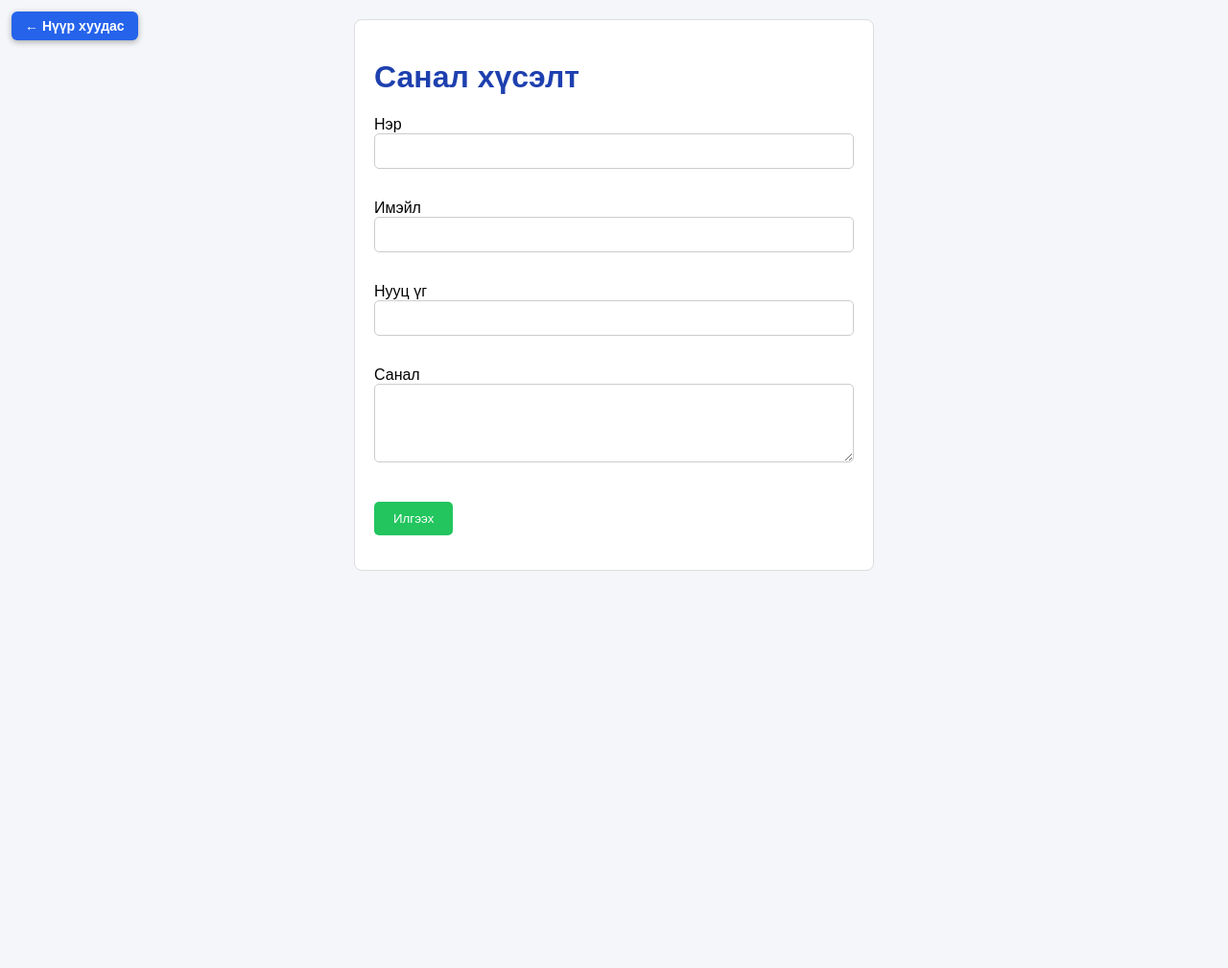
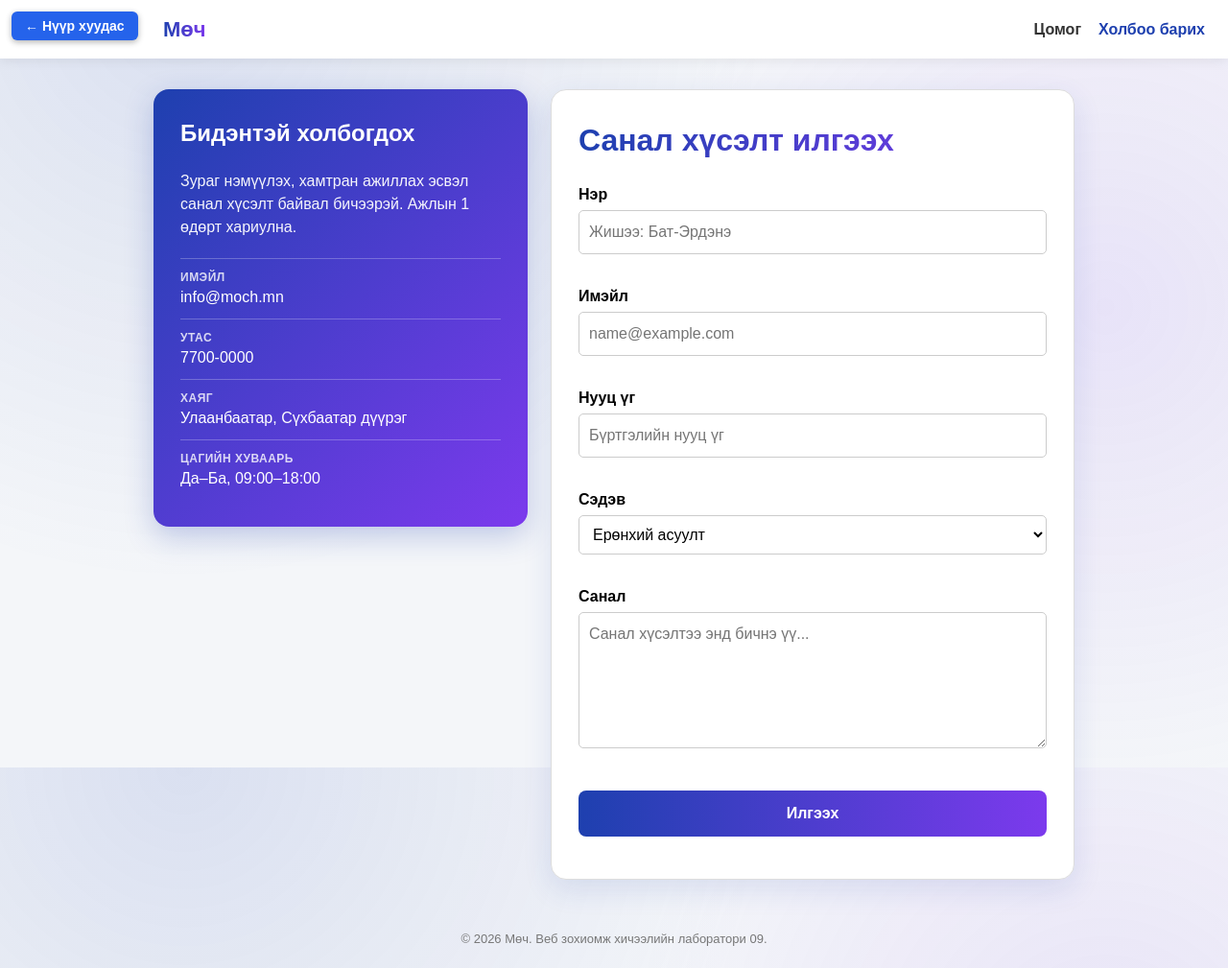
Before and after one commit to khuvizya/web-development-lab, a plain HTML site: page lab-09/index.html in a window 1280 px wide. Shown: the whole page at 96% size. Before the commit the page ends 800 px from the top, so only its background shows below. Drawn offline with Linux system fonts and the light colour scheme.

Commit message:
push lab-09

```diff
--- a/lab-09/index.html
+++ b/lab-09/index.html
@@ -3,34 +3,65 @@
 <head>
   <meta charset="UTF-8">
   <meta name="viewport" content="width=device-width, initial-scale=1.0">
-  <title>Лаб 9: JavaScript validation</title>
+  <title>Лаб 9: Мөч — Холбоо барих</title>
   <link rel="stylesheet" href="style.css">
 </head>
 <body>
 <a class="back-home" href="../index.html" style="position:fixed;top:12px;left:12px;z-index:9999;padding:8px 14px;background:#2563eb;color:#fff;border-radius:6px;font:600 14px/1 sans-serif;text-decoration:none;box-shadow:0 2px 6px rgba(0,0,0,.3)">← Нүүр хуудас</a>
+  <header class="site-header">
+    <span class="site-header__brand">Мөч</span>
+    <nav class="site-header__nav">
+      <a href="../lab-10/index.html">Цомог</a>
+      <a href="#" aria-current="page">Холбоо барих</a>
+    </nav>
+  </header>
+
+  <div class="contact">
+    <aside class="contact__info">
+      <h2>Бидэнтэй холбогдох</h2>
+      <p>Зураг нэмүүлэх, хамтран ажиллах эсвэл санал хүсэлт байвал бичээрэй. Ажлын 1 өдөрт хариулна.</p>
+      <ul class="contact__list">
+        <li><strong>Имэйл</strong>info@moch.mn</li>
+        <li><strong>Утас</strong>7700-0000</li>
+        <li><strong>Хаяг</strong>Улаанбаатар, Сүхбаатар дүүрэг</li>
+        <li><strong>Цагийн хуваарь</strong>Да–Ба, 09:00–18:00</li>
+      </ul>
+    </aside>
+
     <main class="box">
-    <h1>Санал хүсэлт</h1>
+      <h1>Санал хүсэлт илгээх</h1>
       <form id="feedbackForm" novalidate>
         <label for="name">Нэр</label>
-      <input type="text" id="name">
+        <input type="text" id="name" autocomplete="name" placeholder="Жишээ: Бат-Эрдэнэ">
         <p class="error" id="nameError"></p>
 
         <label for="email">Имэйл</label>
-      <input type="text" id="email">
+        <input type="text" id="email" autocomplete="email" inputmode="email" placeholder="name@example.com">
         <p class="error" id="emailError"></p>
 
         <label for="password">Нууц үг</label>
-      <input type="password" id="password">
+        <input type="password" id="password" autocomplete="current-password" placeholder="Бүртгэлийн нууц үг">
         <p class="error" id="passwordError"></p>
 
+        <label for="topic">Сэдэв</label>
+        <select id="topic">
+          <option>Ерөнхий асуулт</option>
+          <option>Зураг нэмүүлэх</option>
+          <option>Хамтран ажиллах</option>
+          <option>Алдаа мэдэгдэх</option>
+        </select>
+
         <label for="message">Санал</label>
-      <textarea id="message" rows="4"></textarea>
+        <textarea id="message" rows="5" placeholder="Санал хүсэлтээ энд бичнэ үү..."></textarea>
         <p class="error" id="messageError"></p>
 
         <button type="submit">Илгээх</button>
       </form>
-    <p id="result" class="result"></p>
+      <p id="result" class="result" role="status"></p>
     </main>
+  </div>
+
+  <footer class="site-footer">&copy; 2026 Мөч. Веб зохиомж хичээлийн лаборатори 09.</footer>
 
   <script src="js/algorithms.js"></script>
   <script src="js/validators.js"></script>
--- a/lab-09/style.css
+++ b/lab-09/style.css
@@ -65,3 +65,192 @@ button {
 .bad {
   color: #ef4444;
 }
+
+body {
+  padding-top: 64px;
+  line-height: 1.5;
+  background-image: radial-gradient(circle at 15% 0%, rgba(30, 64, 175, 0.12), transparent 45%), radial-gradient(circle at 90% 40%, rgba(124, 58, 237, 0.1), transparent 40%);
+  background-attachment: fixed;
+}
+
+.box {
+  border-radius: 16px;
+  padding: 28px;
+  box-shadow: 0 10px 30px rgba(30, 64, 175, 0.12);
+}
+
+h1 {
+  margin-top: 0;
+  background: linear-gradient(90deg, #1e40af, #7c3aed);
+  -webkit-background-clip: text;
+  background-clip: text;
+  color: transparent;
+}
+
+label {
+  font-weight: 600;
+}
+
+input,
+textarea {
+  margin-top: 4px;
+  font: inherit;
+  transition: border-color 0.3s, box-shadow 0.3s;
+}
+
+input:focus,
+textarea:focus {
+  outline: none;
+  border-color: #1e40af;
+  box-shadow: 0 0 0 3px rgba(30, 64, 175, 0.2);
+}
+
+input.invalid:focus,
+textarea.invalid:focus {
+  border-color: #ef4444;
+  box-shadow: 0 0 0 3px rgba(239, 68, 68, 0.2);
+}
+
+button {
+  width: 100%;
+  padding: 12px 20px;
+  font: inherit;
+  font-weight: 600;
+  border-radius: 8px;
+  background: linear-gradient(90deg, #1e40af, #7c3aed);
+  transition: transform 0.2s, box-shadow 0.2s;
+}
+
+button:hover,
+button:focus-visible {
+  transform: translateY(-2px);
+  box-shadow: 0 6px 16px rgba(30, 64, 175, 0.35);
+}
+
+.result {
+  text-align: center;
+}
+
+body {
+  padding: 0;
+}
+
+.site-header {
+  display: flex;
+  justify-content: space-between;
+  align-items: center;
+  padding: 14px 24px 14px 170px;
+  background: white;
+  box-shadow: 0 2px 12px rgba(0, 0, 0, 0.08);
+}
+
+.site-header__brand {
+  font-size: 22px;
+  font-weight: 800;
+  background: linear-gradient(90deg, #1e40af, #7c3aed);
+  -webkit-background-clip: text;
+  background-clip: text;
+  color: transparent;
+}
+
+.site-header__nav {
+  display: flex;
+  gap: 18px;
+}
+
+.site-header__nav a {
+  color: #333333;
+  text-decoration: none;
+  font-weight: 600;
+}
+
+.site-header__nav a:hover,
+.site-header__nav a[aria-current] {
+  color: #1e40af;
+}
+
+.contact {
+  max-width: 960px;
+  margin: 32px auto;
+  padding: 0 16px;
+  display: grid;
+  grid-template-columns: 1fr 1.4fr;
+  gap: 24px;
+  align-items: start;
+}
+
+.box {
+  max-width: none;
+  margin: 0;
+}
+
+.contact__info {
+  padding: 28px;
+  border-radius: 16px;
+  color: white;
+  background: linear-gradient(135deg, #1e40af, #7c3aed);
+  box-shadow: 0 10px 30px rgba(30, 64, 175, 0.25);
+}
+
+.contact__info h2 {
+  margin-top: 0;
+}
+
+.contact__info p {
+  opacity: 0.95;
+}
+
+.contact__list {
+  list-style: none;
+  margin: 20px 0 0;
+  padding: 0;
+}
+
+.contact__list li {
+  padding: 10px 0;
+  border-top: 1px solid rgba(255, 255, 255, 0.25);
+}
+
+.contact__list strong {
+  display: block;
+  font-size: 12px;
+  text-transform: uppercase;
+  letter-spacing: 0.5px;
+  opacity: 0.8;
+}
+
+select {
+  width: 100%;
+  margin-top: 4px;
+  padding: 10px;
+  font: inherit;
+  border: 1px solid #cccccc;
+  border-radius: 5px;
+  background: white;
+  margin-bottom: 22px;
+}
+
+select:focus {
+  outline: none;
+  border-color: #1e40af;
+  box-shadow: 0 0 0 3px rgba(30, 64, 175, 0.2);
+}
+
+.site-footer {
+  padding: 20px;
+  text-align: center;
+  font-size: 13px;
+  color: #777777;
+}
+
+@media (max-width: 760px) {
+  .contact {
+    grid-template-columns: 1fr;
+  }
+
+  .site-header {
+    flex-wrap: wrap;
+    gap: 8px;
+    padding: 60px 16px 12px;
+  }
+}
```
Lines whose indentation alone changed are shown as unchanged.
